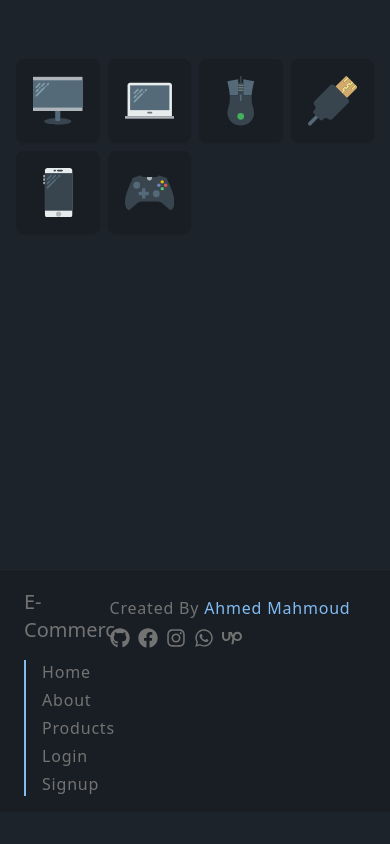
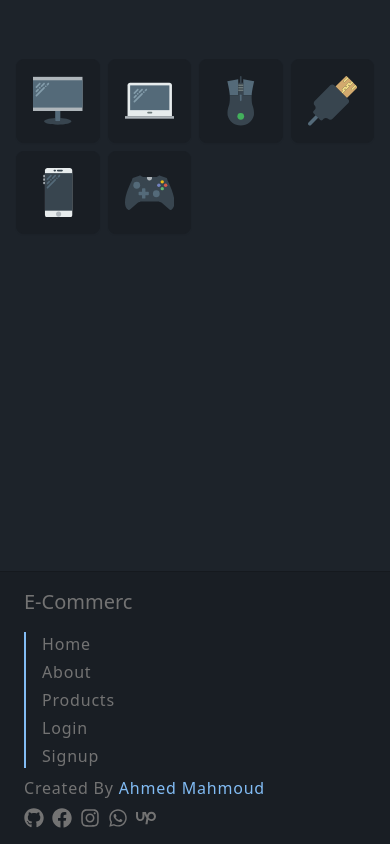
Before and after one commit to A7emdMa7moud/e-commerce-frontend-4, a Next.js app: page / in a window 390 px wide. Shown: the part 381-1225 px from the top of the page. Before the commit the page ends 1193 px from the top, so only its background shows below. Built offline with nearby package versions, Linux system fonts and the light colour scheme.

Commit message:
edit footer and cart button

```diff
--- a/app/_components/Cart.jsx
+++ b/app/_components/Cart.jsx
@@ -198,7 +198,7 @@ function Cart() {
           <div className="flex flex-row-reverse gap-4 items-center lg:px-4">
             <Link
               href={"/profile/cart"}
-              className="flex justify-center items-center px-2 py-1 bg-secondary rounded text-secondary-content p-2 w-40 btn font-bold tracking-wider text-sm lg:text-lg capitalize"
+              className="flex justify-center items-center px-2 py-1 bg-secondary rounded text-secondary-content p-2 w-40 btn btn-sm font-bold tracking-wider text-sm lg:text-lg capitalize"
               onClick={pushToCart}
             >
               confirm order
--- a/app/_components/Footer.jsx
+++ b/app/_components/Footer.jsx
@@ -11,8 +11,8 @@ import { FaFileCircleExclamation, FaUpwork } from "react-icons/fa6";
 export default function Footer() {
   return (
     <footer className="mt-4 border-t border-base-300 p-4 px-6 z-50 bg-base-200 *:text-neutral-500">
-      <div className="container mx-auto grid grid-cols-4">
-        <div className="col-span-1">
+      <div className="container mx-auto grid lg:grid-cols-4">
+        <div className="lg:col-span-1">
           <p className="text-xl capitalize font-medium">E-commerc</p>
           <ul className="pl-4 mt-4 border-l-2 border-main flex flex-col gap-1 font-medium tracking-wider capitalize">
             <Link href={"/"}>home</Link>
@@ -22,7 +22,7 @@ export default function Footer() {
             <Link href={"/"}>signup</Link>
           </ul>
         </div>
-        <div className="col-span-3">
+        <div className="lg:col-span-3">
           <p className="py-2 tracking-wider font-medium capitalize">
             created by <span className="text-main"> ahmed mahmoud</span>
           </p>
```
